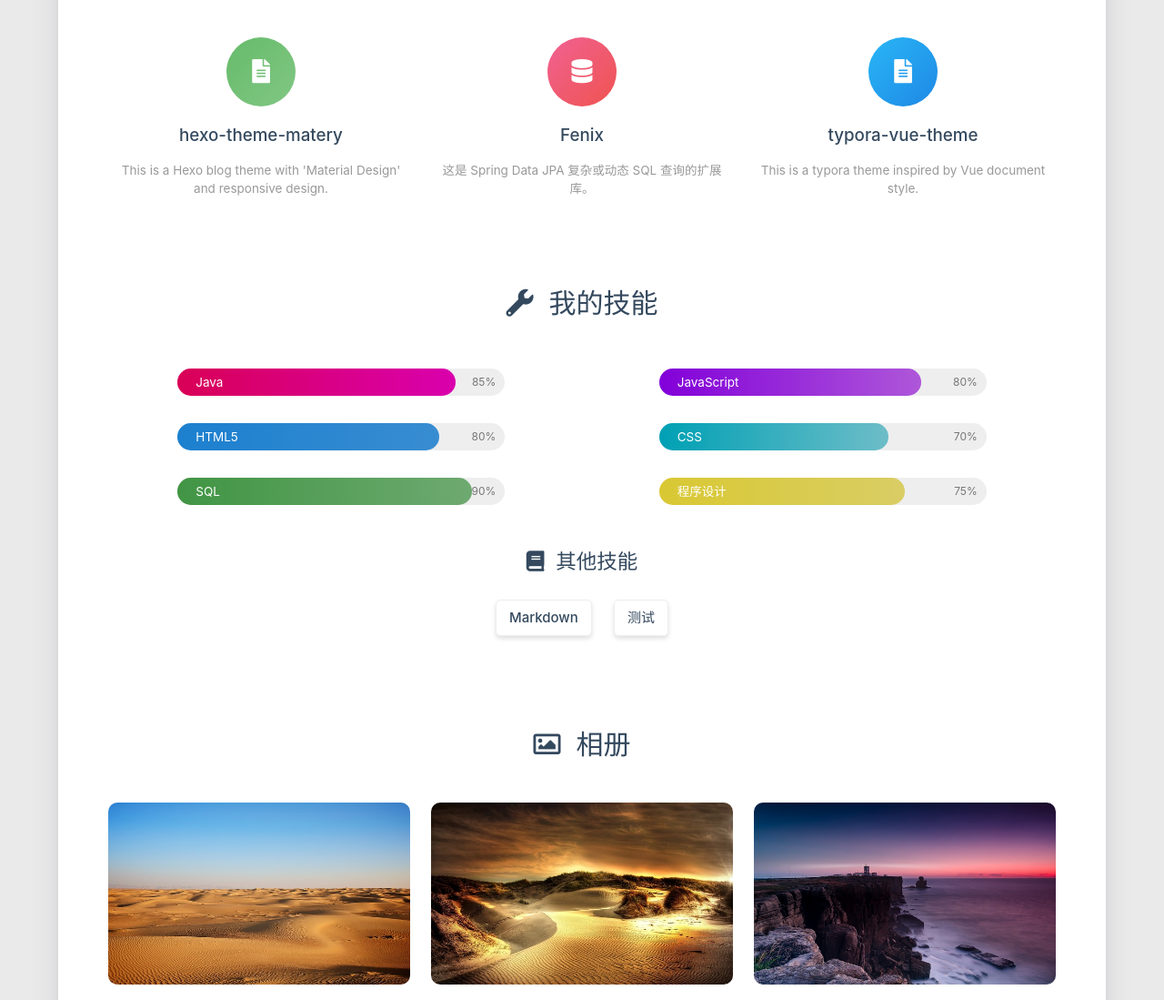
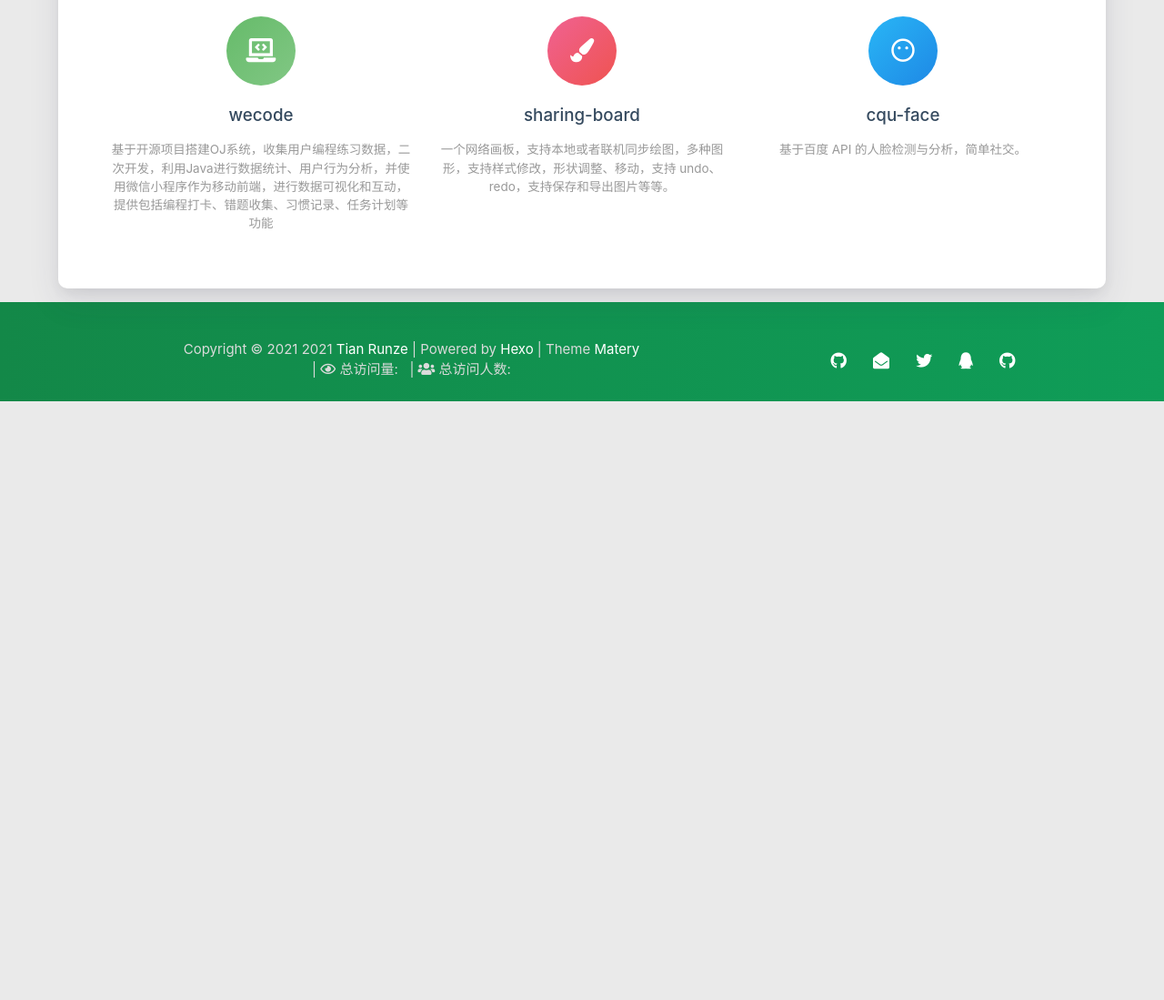
Before and after one commit to ifrozenwhale/ifrozenwhale.github.io, a plain HTML site: page about/index.html in a window 1280 px wide. Shown: the part 1454-2553 px from the top of the page at 91% size. After the commit the page ends 1895 px from the top, so only its background shows below. Drawn offline with nearby package versions, Linux system fonts and the light colour scheme; some packages are replaced by stand-ins of ours; a script that the page names is missing.

Commit message:
Site updated: 2021-05-19 22:32:07

```diff
--- a/about/index.html
+++ b/about/index.html
@@ -421,7 +421,7 @@
 
                                 </div>
                                 <div class="title">Tian Runze</div>
-                                <div class="career">Software Engineer</div>
+                                <div class="career">computer science</div>
                                 <div class="social-link hide-on-large-only" data-aos="zoom-in-left">
 
     <a href="https://github.com/ifrozenwhale" class="tooltipped" target="_blank" data-tooltip="访问我的GitHub" data-position="top" data-delay="50">
@@ -507,7 +507,7 @@
                     </div>
                 </div>
 
-                <div class="introduction center-align" data-aos="fade-up">If you wish to succeed, you should use persistence as your good friend, experience as your reference, prudence as your brother and hope as your sentry.</div>
+                <div class="introduction center-align" data-aos="fade-up">有点肥宅但想改变。CS本科生，敲起代码来两耳不闻窗外事，但会制造很多 bug.</div>
 
                 <style type="text/css">
     #posts-chart,
@@ -688,40 +688,40 @@
 
         <div class="col s12 m6 l4" data-aos="fade-up">
             <div class="info center-align">
-                <a href="http://github.com/blinkfox/hexo-theme-matery" class="icon"
+                <a href="https://github.com/ifrozenwhale/wecode" class="icon"
                    style="background: linear-gradient(to bottom right, #66BB6A 0%, #81C784 100%)" target="_blank">
-                    <i class="fas fa-file-alt"></i>
+                    <i class="fas fa-laptop-code"></i>
                 </a>
                 <div class="info-title">
-                    <a href="http://github.com/blinkfox/hexo-theme-matery" target="_blank">hexo-theme-matery</a>
+                    <a href="https://github.com/ifrozenwhale/wecode" target="_blank">wecode</a>
                 </div>
-                <div class="info-desc">This is a Hexo blog theme with &#39;Material Design&#39; and responsive design.</div>
+                <div class="info-desc">基于开源项目搭建OJ系统，收集用户编程练习数据，二次开发，利用Java进行数据统计、用户行为分析，并使用微信小程序作为移动前端，进行数据可视化和互动，提供包括编程打卡、错题收集、习惯记录、任务计划等功能</div>
             </div>
         </div>
 
         <div class="col s12 m6 l4" data-aos="fade-up">
             <div class="info center-align">
-                <a href="https://github.com/blinkfox/fenix" class="icon"
+                <a href="https://github.com/ifrozenwhale/share_drawing" class="icon"
                    style="background: linear-gradient(to bottom right, #F06292 0%, #EF5350 100%)" target="_blank">
-                    <i class="fas fa-database"></i>
+                    <i class="fas fa-paint-brush"></i>
                 </a>
                 <div class="info-title">
-                    <a href="https://github.com/blinkfox/fenix" target="_blank">Fenix</a>
+                    <a href="https://github.com/ifrozenwhale/share_drawing" target="_blank">sharing-board</a>
                 </div>
-                <div class="info-desc">这是 Spring Data JPA 复杂或动态 SQL 查询的扩展库。</div>
+                <div class="info-desc">一个网络画板，支持本地或者联机同步绘图，多种图形，支持样式修改，形状调整、移动，支持 undo、redo，支持保存和导出图片等等。</div>
             </div>
         </div>
 
         <div class="col s12 m6 l4" data-aos="fade-up">
             <div class="info center-align">
-                <a href="https://github.com/blinkfox/typora-vue-theme" class="icon"
+                <a href="https://github.com/ifrozenwhale/cquface-frontend" class="icon"
                    style="background: linear-gradient(to bottom right, #29B6F6 0%, #1E88E5 100%)" target="_blank">
-                    <i class="fas fa-file-alt"></i>
+                    <i class="far fa-meh-blank"></i>
                 </a>
                 <div class="info-title">
-                    <a href="https://github.com/blinkfox/typora-vue-theme" target="_blank">typora-vue-theme</a>
+                    <a href="https://github.com/ifrozenwhale/cquface-frontend" target="_blank">cqu-face</a>
                 </div>
-                <div class="info-desc">This is a typora theme inspired by Vue document style.</div>
+                <div class="info-desc">基于百度 API 的人脸检测与分析，简单社交。</div>
             </div>
         </div>
 
@@ -732,151 +732,6 @@
 
 
 
-
-<div class="my-skills">
-    <div class="title center-align" data-aos="zoom-in-up">
-        <i class="fas fa-wrench"></i>&nbsp;&nbsp;我的技能
-    </div>
-    <div class="row">
-
-
-
-        <div class="col s12 m6 l6" data-aos="fade-up">
-            <div class="skillbar">
-                <div class="skillbar-title"
-                     style="background: linear-gradient(to right, #FF0066 0%, #FF00CC 100%); width: 85%">
-                    <span>Java</span>
-                </div>
-                <div class="skill-bar-percent">85%</div>
-            </div>
-        </div>
-
-
-        <div class="col s12 m6 l6" data-aos="fade-up">
-            <div class="skillbar">
-                <div class="skillbar-title"
-                     style="background: linear-gradient(to right, #9900FF 0%, #CC66FF 100%); width: 80%">
-                    <span>JavaScript</span>
-                </div>
-                <div class="skill-bar-percent">80%</div>
-            </div>
-        </div>
-
-
-        <div class="col s12 m6 l6" data-aos="fade-up">
-            <div class="skillbar">
-                <div class="skillbar-title"
-                     style="background: linear-gradient(to right, #2196F3 0%, #42A5F5 100%); width: 80%">
-                    <span>HTML5</span>
-                </div>
-                <div class="skill-bar-percent">80%</div>
-            </div>
-        </div>
-
-
-        <div class="col s12 m6 l6" data-aos="fade-up">
-            <div class="skillbar">
-                <div class="skillbar-title"
-                     style="background: linear-gradient(to right, #00BCD4 0%, #80DEEA 100%); width: 70%">
-                    <span>CSS</span>
-                </div>
-                <div class="skill-bar-percent">70%</div>
-            </div>
-        </div>
-
-
-        <div class="col s12 m6 l6" data-aos="fade-up">
-            <div class="skillbar">
-                <div class="skillbar-title"
-                     style="background: linear-gradient(to right, #4CAF50 0%, #81C784 100%); width: 90%">
-                    <span>SQL</span>
-                </div>
-                <div class="skill-bar-percent">90%</div>
-            </div>
-        </div>
-
-
-        <div class="col s12 m6 l6" data-aos="fade-up">
-            <div class="skillbar">
-                <div class="skillbar-title"
-                     style="background: linear-gradient(to right, #FFEB3B 0%, #FFF176 100%); width: 75%">
-                    <span>程序设计</span>
-                </div>
-                <div class="skill-bar-percent">75%</div>
-            </div>
-        </div>
-
-
-    </div>
-
-
-
-
-    <div class="other-skills chip-container" data-aos="zoom-in-up">
-        <div class="sub-title center-align"><i class="fa fa-book"></i>&nbsp;&nbsp;其他技能</div>
-        <div class="tag-chips center-align">
-
-
-            <a href="/tags/Markdown/">
-                <span class="chip center-align waves-effect waves-light chip-default">Markdown</span>
-            </a>
-
-
-
-            <a href="/tags/%E6%B5%8B%E8%AF%95/">
-                <span class="chip center-align waves-effect waves-light chip-default">测试</span>
-            </a>
-
-
-        </div>
-    </div>
-
-
-</div>
-
-
-
-
-
-<div id="myGallery" class="my-gallery">
-    <div class="title center-align" data-aos="zoom-in-up">
-        <i class="far fa-image"></i>&nbsp;&nbsp;相册
-    </div>
-    <div class="row">
-
-
-        <div class="photo col s12 m6 l4" data-aos="fade-up">
-            <div class="img-item" data-src="/medias/featureimages/0.jpg">
-                <img src="/medias/featureimages/0.jpg" class="responsive-img">
-            </div>
-        </div>
-
-        <div class="photo col s12 m6 l4" data-aos="fade-up">
-            <div class="img-item" data-src="/medias/featureimages/1.jpg">
-                <img src="/medias/featureimages/1.jpg" class="responsive-img">
-            </div>
-        </div>
-
-        <div class="photo col s12 m6 l4" data-aos="fade-up">
-            <div class="img-item" data-src="/medias/featureimages/2.jpg">
-                <img src="/medias/featureimages/2.jpg" class="responsive-img">
-            </div>
-        </div>
-
-
-    </div>
-</div>
-
-<script>
-    $(function () {
-        let animateClass = 'animated pulse';
-        $('#myGallery .photo').hover(function () {
-            $(this).addClass(animateClass);
-        }, function () {
-            $(this).removeClass(animateClass);
-        });
-    });
-</script>
 
 
 
```
Also changed, not shown: medias/avatar.jpg.
